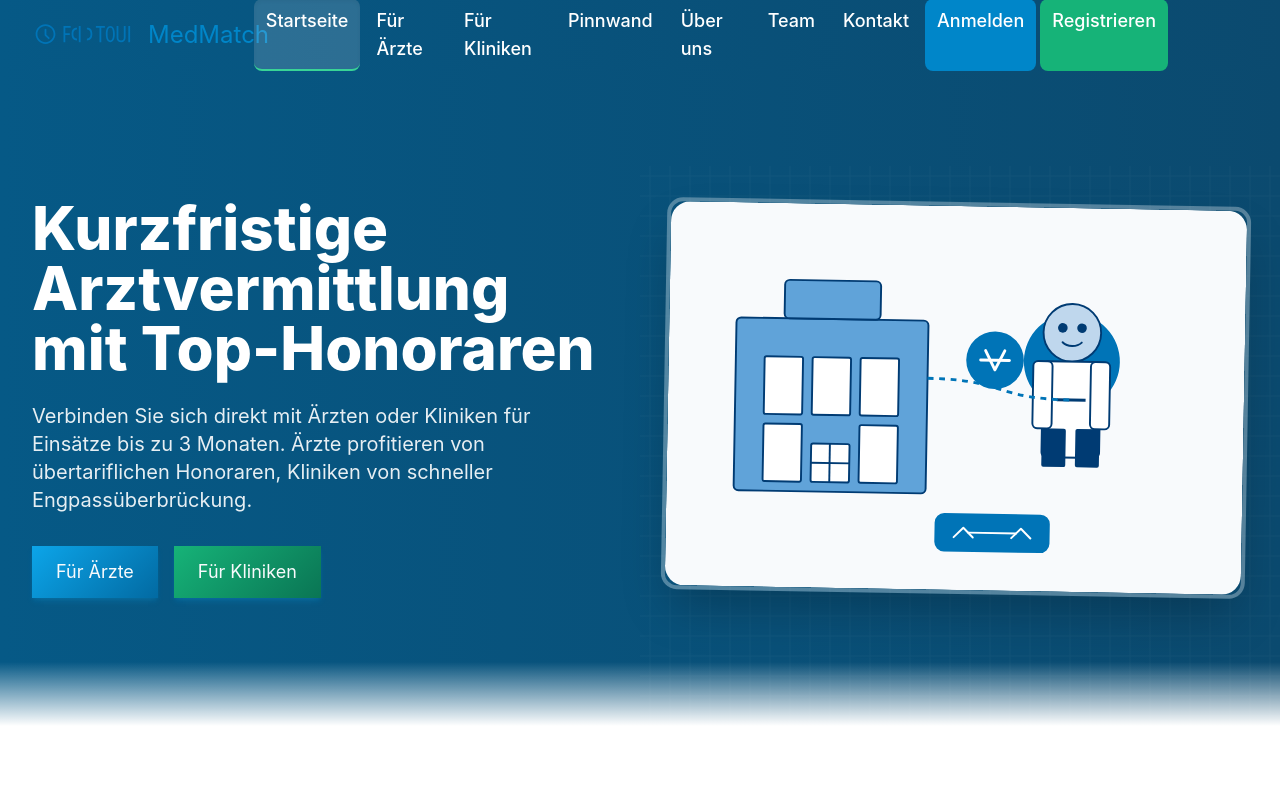
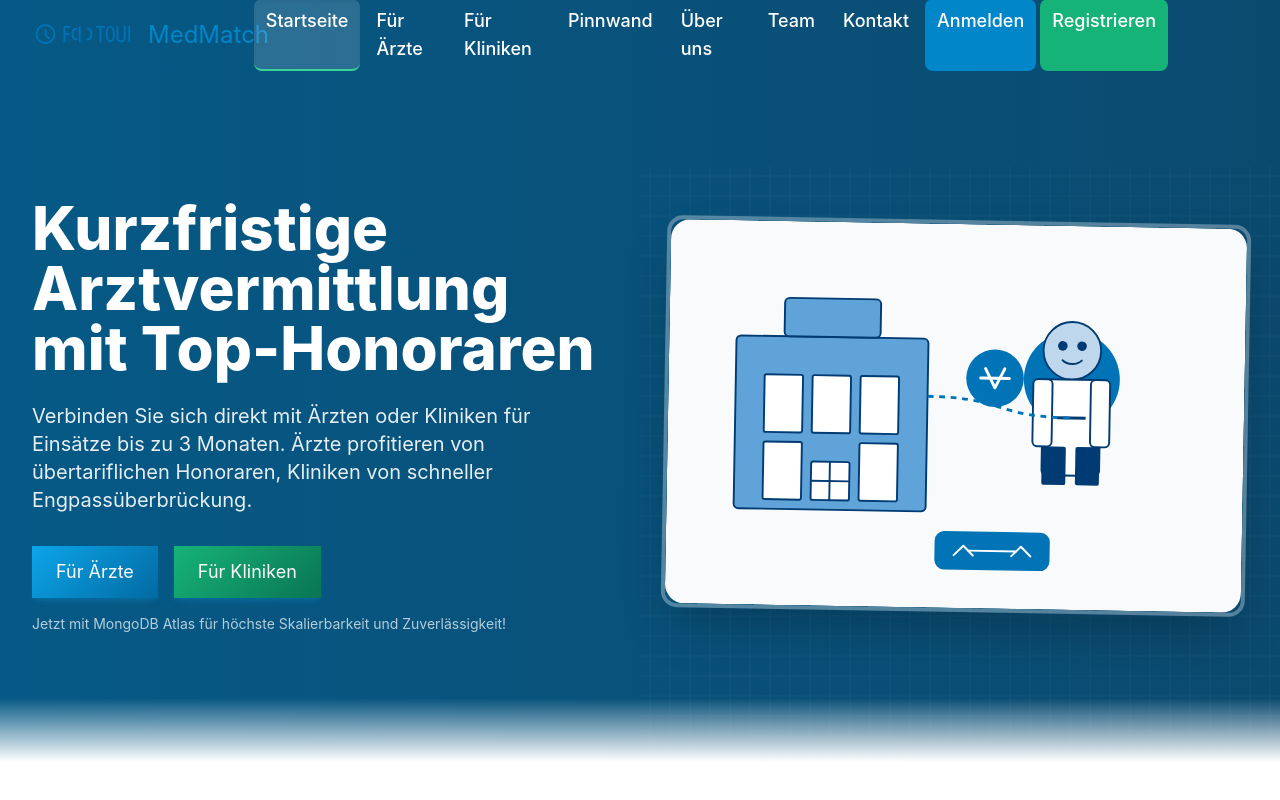
Before and after one commit to seppelz/arztvermittlung, a Vue app: page / in a window 1280 px wide. Shown: the top 800 px of the page. Built offline with nearby package versions, Linux system fonts and the light colour scheme.

Commit message:
Forciere neues Deployment: MongoDB-Atlas-Hinweis auf Homepage und CHANGELOG-Update

```diff
--- a/src/views/HomePage.vue
+++ b/src/views/HomePage.vue
@@ -21,6 +21,9 @@
               <router-link :to="{ name: 'ForHospitals' }" class="btn-secondary text-lg px-6 py-3">
                 Für Kliniken
               </router-link>
+            </div>
+            <div class="mt-4 text-white/70 text-sm">
+              Jetzt mit MongoDB Atlas für höchste Skalierbarkeit und Zuverlässigkeit!
             </div>
           </div>
           <div class="hidden md:block">
```
Also changed, not shown: 1 other file (tests, documents, lock files or other folders).
